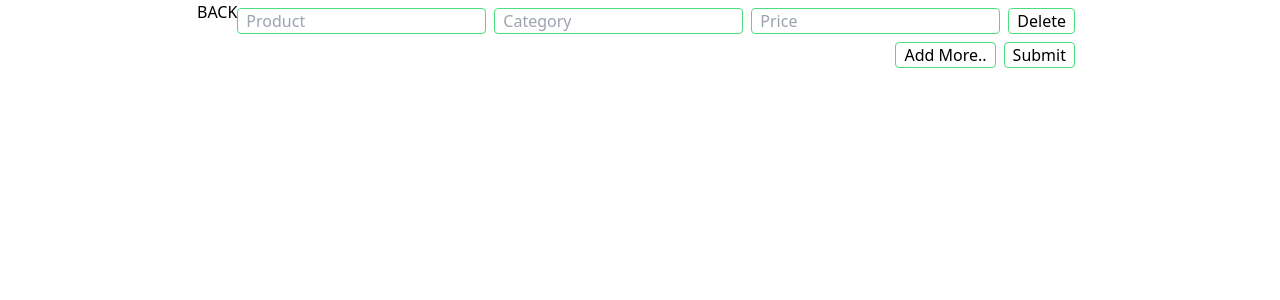
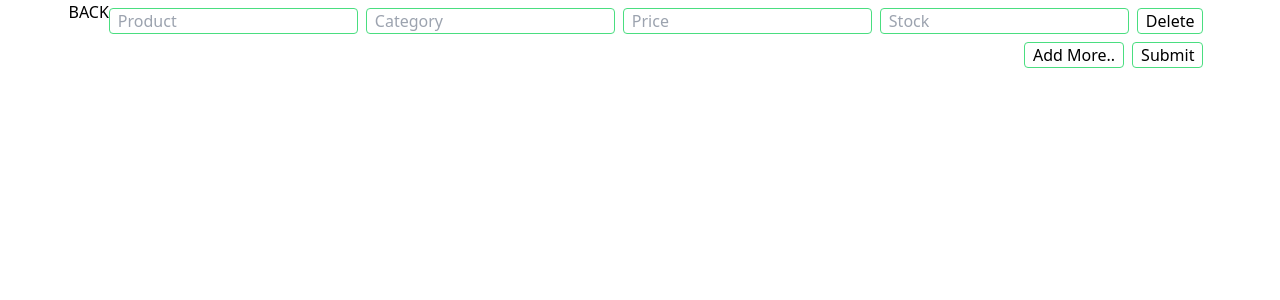
Before and after one commit to ohanlines/inventory-stock, a Next.js app: page /products/add-product in a window 1280 px wide. Shown: the top 300 px of the page. Built offline with nearby package versions, Linux system fonts and the light colour scheme.

Commit message:
applying new db schema

```diff
--- a/app/products/add-product/page.tsx
+++ b/app/products/add-product/page.tsx
@@ -30,7 +30,8 @@ export default function Home() {
             cart: [{
                 product: '',
                 category: '',
-                price: ''
+                price: '',
+                stock:''
             }]
         }
     });
@@ -79,6 +80,16 @@ export default function Home() {
                     className={styles.inputForm}
                     />
 
+             <input {...register(`cart.${index}.stock`, {
+                        required: "this is required.",
+                        valueAsNumber: true,
+                        }
+                    )}
+                    type="number"
+                    placeholder="Stock"
+                    className={styles.inputForm}
+                    />
+
              <button
                 onClick={() => remove(index)}
                 className={styles.inputButton}>
@@ -94,7 +105,8 @@ export default function Home() {
                  append({
                      product: '',
                      category: '',
-                     price: ''
+                     price: '',
+                     stock: ''
                  })
              }}
             className={styles.inputButton}>
```
